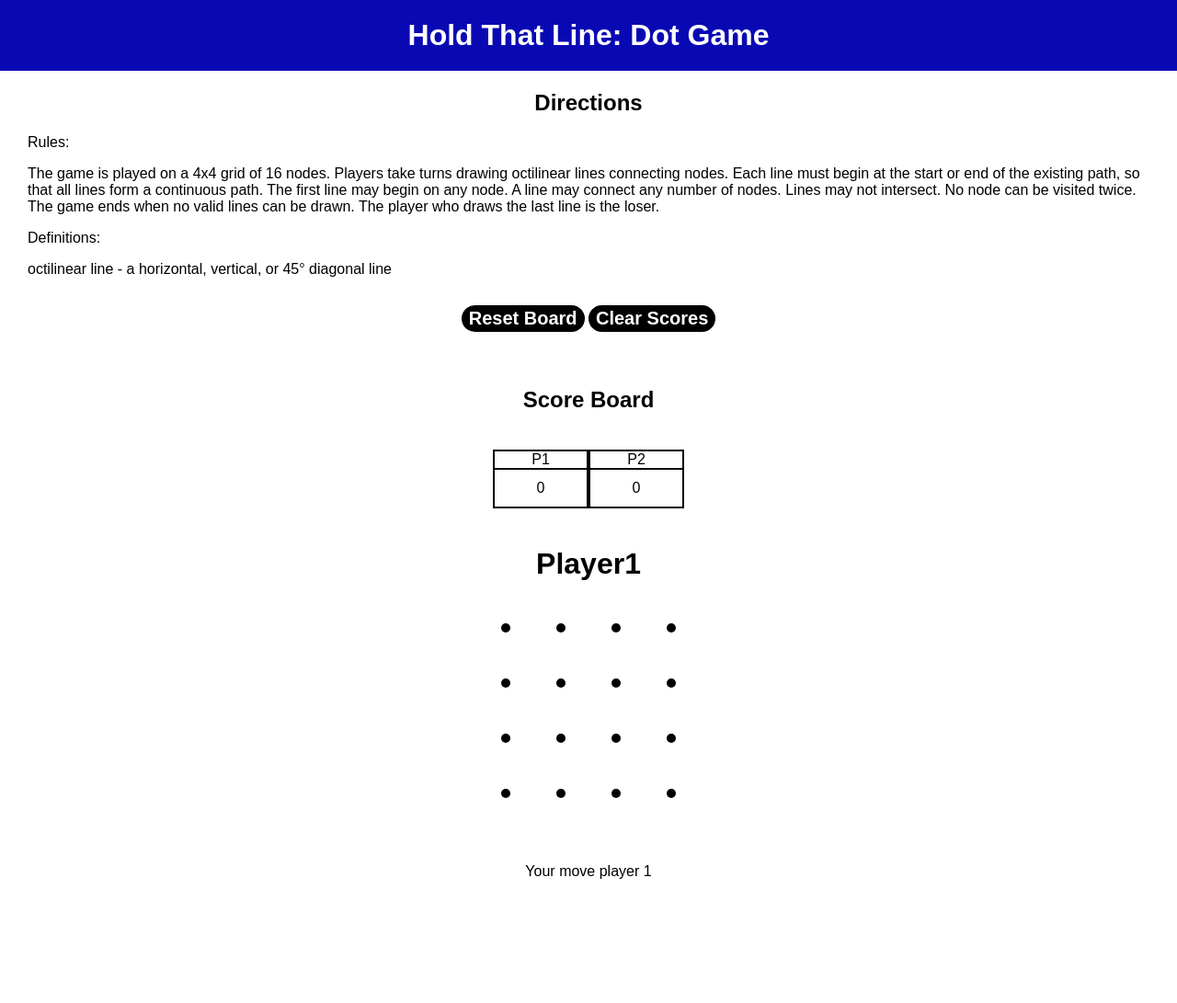
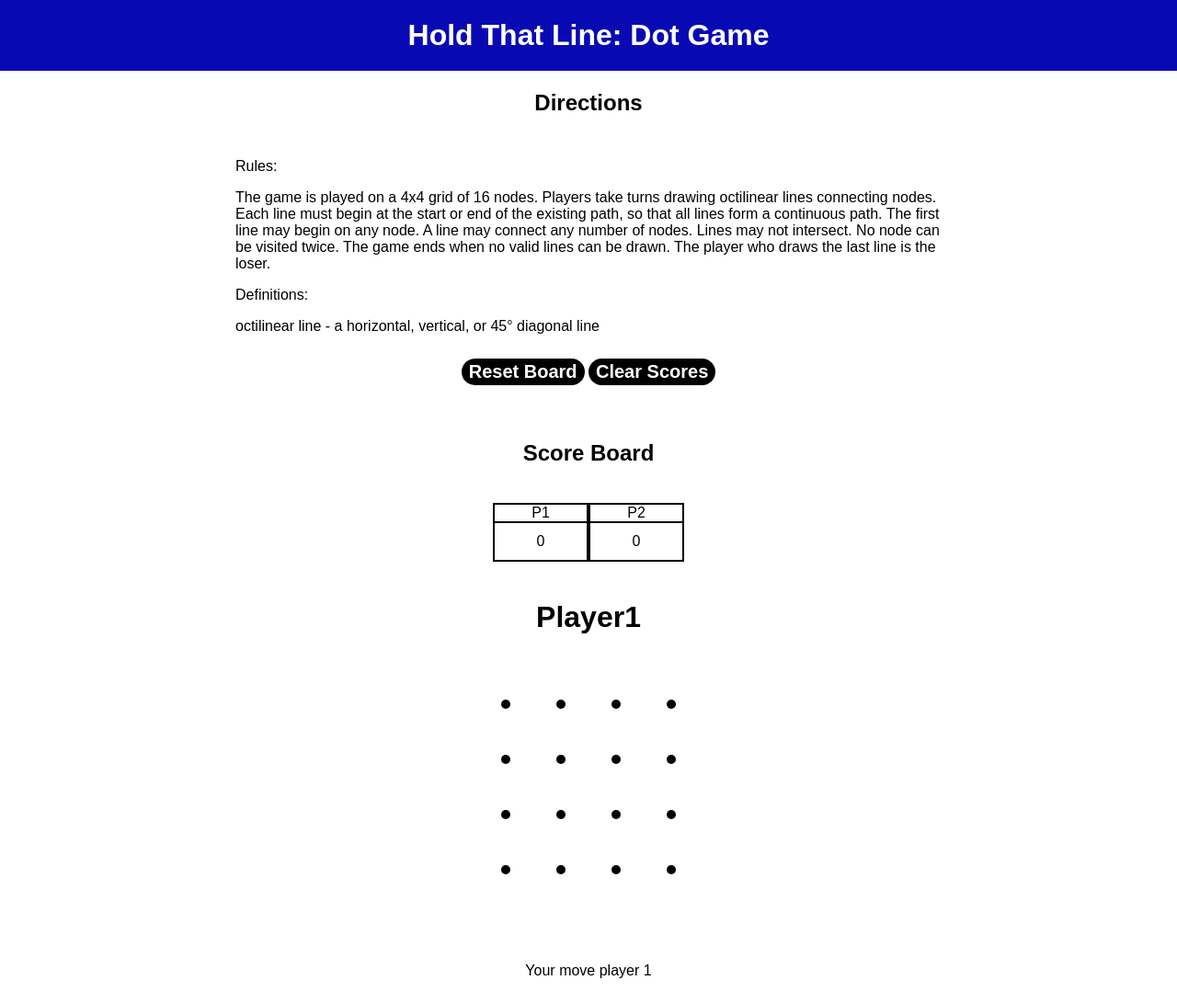
Before and after one commit to mattrbanks/connect-the-dots, a website: page index.html in a window 1280 px wide. Shown: the whole page at 92% size. Before the commit the page ends 983 px from the top, so only its background shows below. Drawn offline with Linux system fonts and the light colour scheme.

Commit message:
Adjusted some styles.

```diff
--- a/index.html
+++ b/index.html
@@ -10,22 +10,25 @@
         <div id="ui-buttons">
           <h1 id="title">Hold That Line: Dot Game</h1>
           <h2>Directions</h2>
+          <div id="directions-container">
             <div id="directions">
               <p>Rules:</p>
               <p>
                 The game is played on a 4x4 grid of 16 nodes. Players take turns
-              drawing octilinear lines connecting nodes. Each line must begin at
-              the start or end of the existing path, so that all lines form a
-              continuous path. The first line may begin on any node. A line may
-              connect any number of nodes. Lines may not intersect. No node can
-              be visited twice. The game ends when no valid lines can be drawn.
-              The player who draws the last line is the loser.
+                drawing octilinear lines connecting nodes. Each line must begin
+                at the start or end of the existing path, so that all lines form
+                a continuous path. The first line may begin on any node. A line
+                may connect any number of nodes. Lines may not intersect. No
+                node can be visited twice. The game ends when no valid lines can
+                be drawn. The player who draws the last line is the loser.
               </p>
               <p>Definitions:</p>
               <p>
                 octilinear line - a horizontal, vertical, or 45° diagonal line
               </p>
             </div>
+          </div>
+
           <button id="reset-game" onclick="resetGame()">Reset Board</button>
           <button id="clear-scores" onclick="clearScores()">
             Clear Scores
--- a/style.css
+++ b/style.css
@@ -20,7 +20,7 @@ body {
 #app,
 #app .error-wrapper {
   width: 100vw;
-  height: 50vh;
+  height: 45rem;
   display: flex;
   flex-flow: row nowrap;
   justify-content: center;
@@ -133,6 +133,12 @@ body {
 }
 
 #directions {
-    margin: 1rem 3rem 3rem 3rem;
-    text-align: left;
+  margin: 1rem;
+  text-align: left;
+  width: 60%;
 }
+
+#directions-container {
+  display: flex;
+  justify-content: center;
+}
```
Lines whose indentation alone changed are shown as unchanged.
